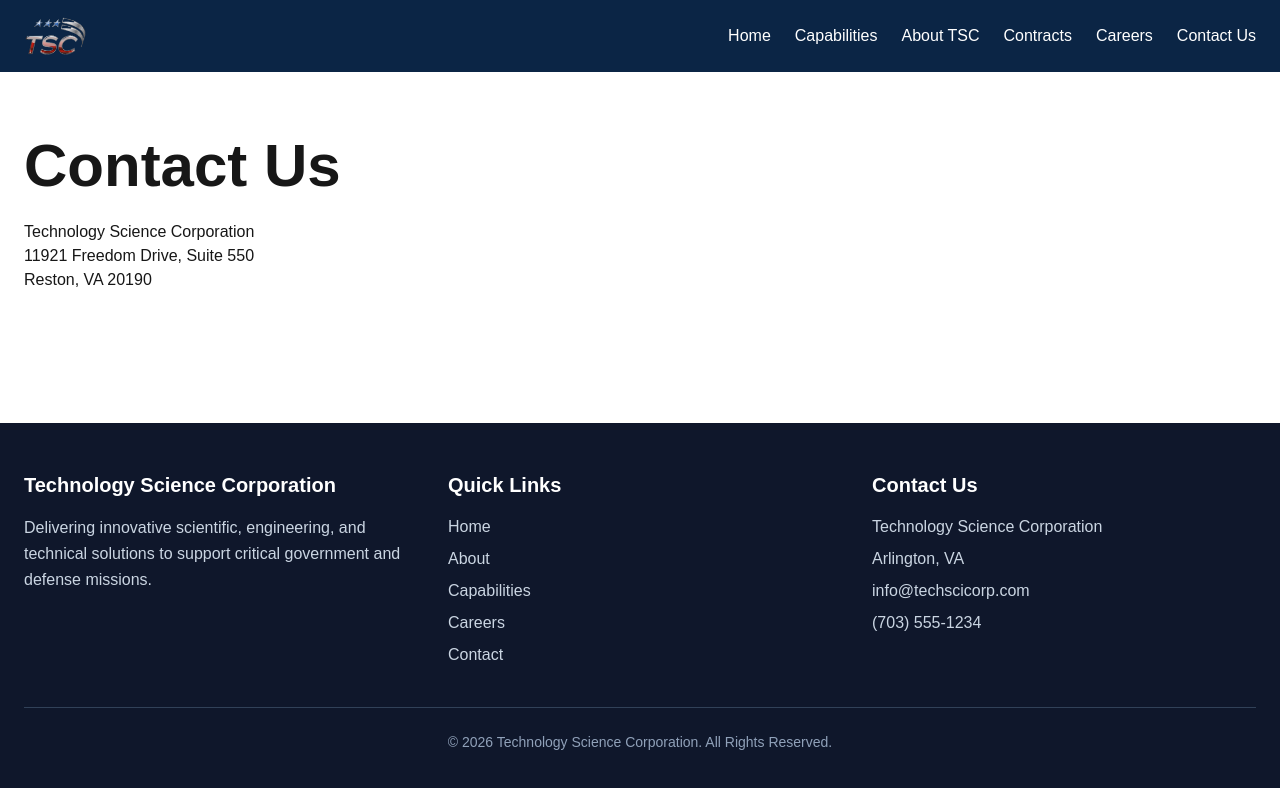
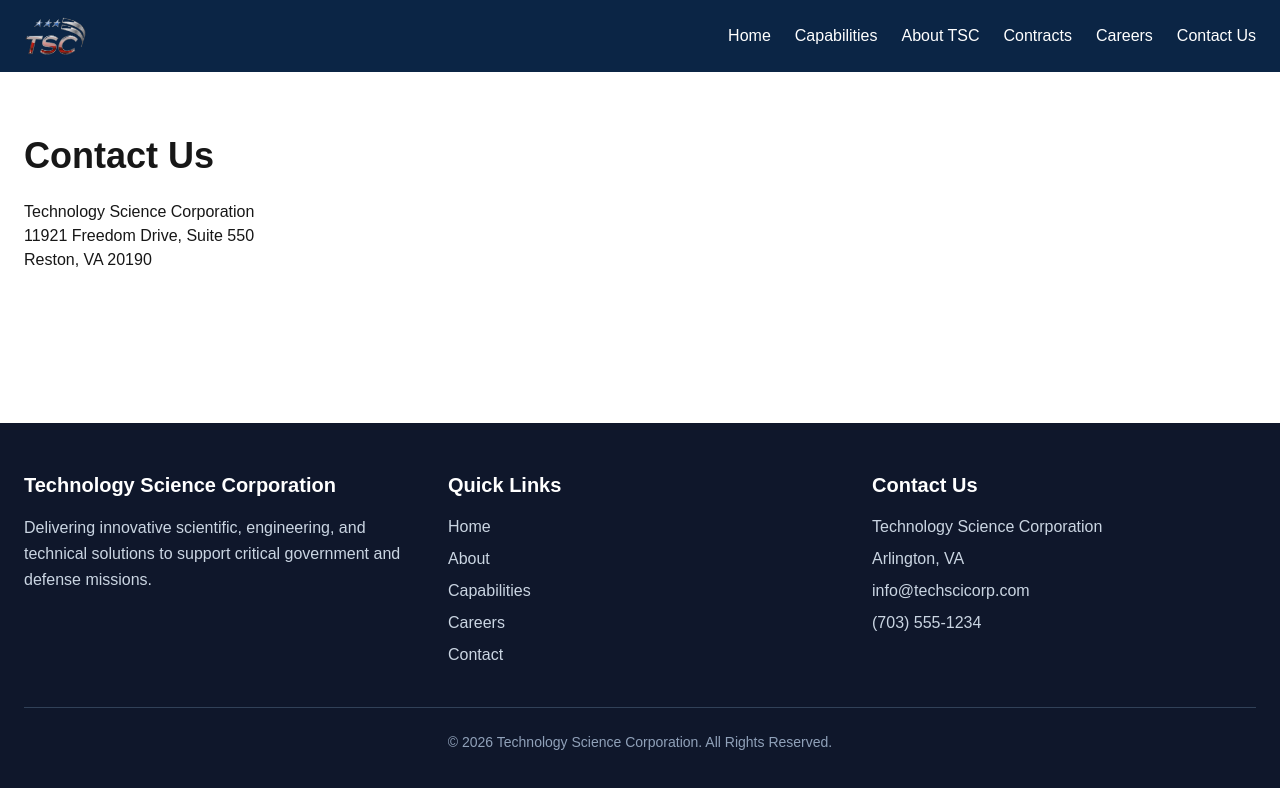
Before and after one commit to techscicorpweb/techscicorp-prod, a Next.js app: page /contact in a window 1280 px wide. Shown: the top 788 px of the page. Built offline with nearby package versions, Linux system fonts and the light colour scheme.

Commit message:
Contact page update

```diff
--- a/src/app/contact/page.tsx
+++ b/src/app/contact/page.tsx
@@ -1,7 +1,7 @@
 export default function ContactPage() {
   return (
     <main className="max-w-7xl mx-auto px-6 py-16">
-      <h1 className="text-6xl font-bold mb-6">
+      <h1 className="text-4xl font-bold mb-6">
         Contact Us
       </h1>
 
```
